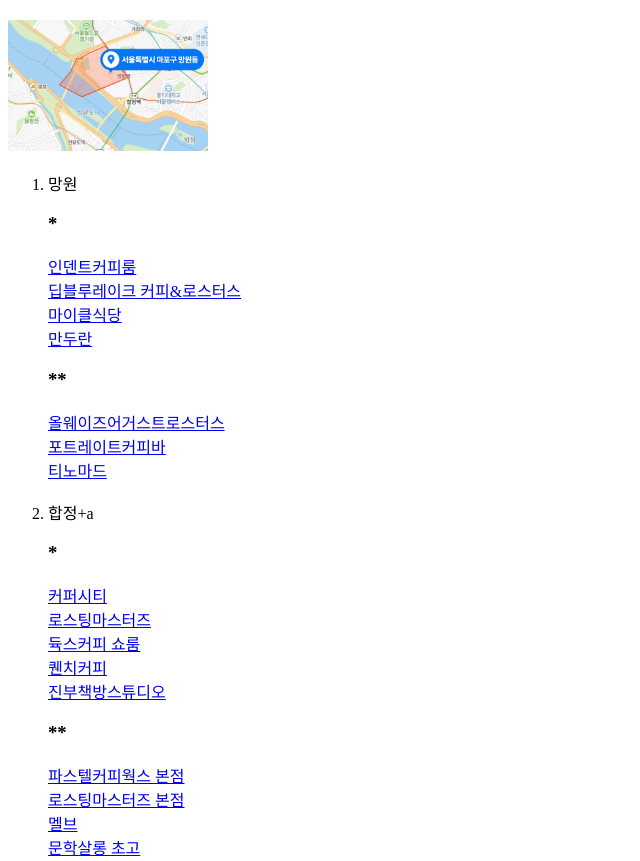
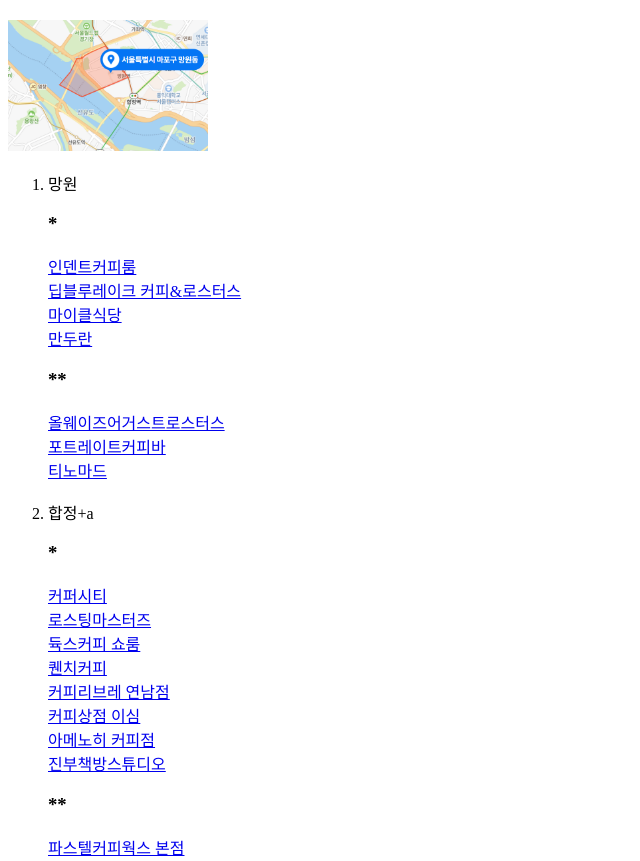
Before and after one commit to youngjaiiii/coffee__, a plain HTML site: page index.html in a window 1280 px wide. Shown: the part 87-948 px from the top of the page, without its empty margins (0-640 px from the left). Drawn offline with Linux system fonts and the light colour scheme.

Commit message:
Update index.html

```diff
--- a/index.html
+++ b/index.html
@@ -35,6 +35,12 @@
      target="_blank" >듁스커피 쇼룸</a><br>
     <a href="http://naver.me/GROzvktH"
      target="_blank" >퀜치커피</a><br>
+ <a href="http://naver.me/IMQpVw17"
+     target="_blank" >커피리브레 연남점</a><br>
+ <a href="http://naver.me/xbwK76I6"
+     target="_blank" >커피상점 이심</a><br>
+ <a href="http://naver.me/5cT2xW1n"
+     target="_blank" >아메노히 커피점</a><br>
      <a href="http://naver.me/xPIvTikH"
       target="_blank" >진부책방스튜디오</a><br>
   <h3>**</h3>
@@ -44,6 +50,8 @@
     target="_blank" >로스팅마스터즈 본점</a><br>
   <a href="http://naver.me/xnKhPtDv"
    target="_blank" >멜브</a><br>
+     <a href="http://naver.me/GAir9Cp1"
+       target="_blank" >펠트</a><br>
    <a href="http://naver.me/IIqfmdZG"
     target="_blank" >문학살롱 초고</a><br>
     <a href="http://naver.me/FU3612IL"
```
